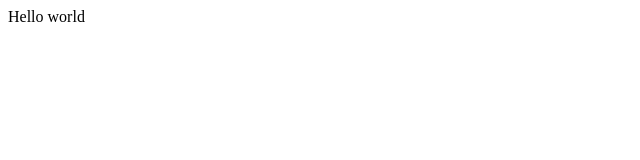
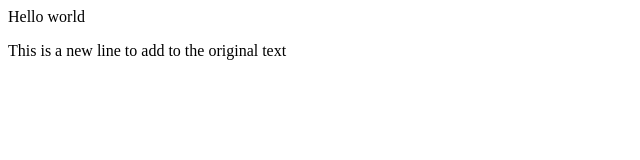
Before and after one commit to ansh-mangla/Learn-Git-and-Github, a plain HTML site: page index.html in a window 1280 px wide. Shown: the whole page, without its empty margins (0-640 px from the left). Drawn offline with Linux system fonts and the light colour scheme.

Commit message:
new line add

```diff
--- a/index.html
+++ b/index.html
@@ -1 +1,2 @@
 <p>Hello world</p>
+<p>This is a new line to add to the original text</p>
```
